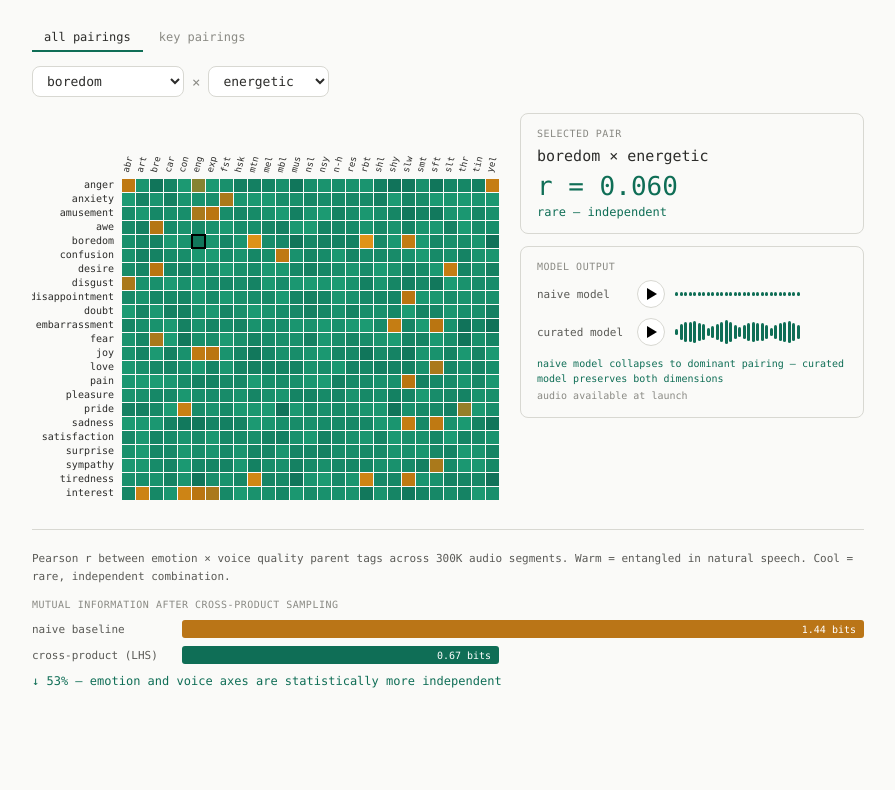
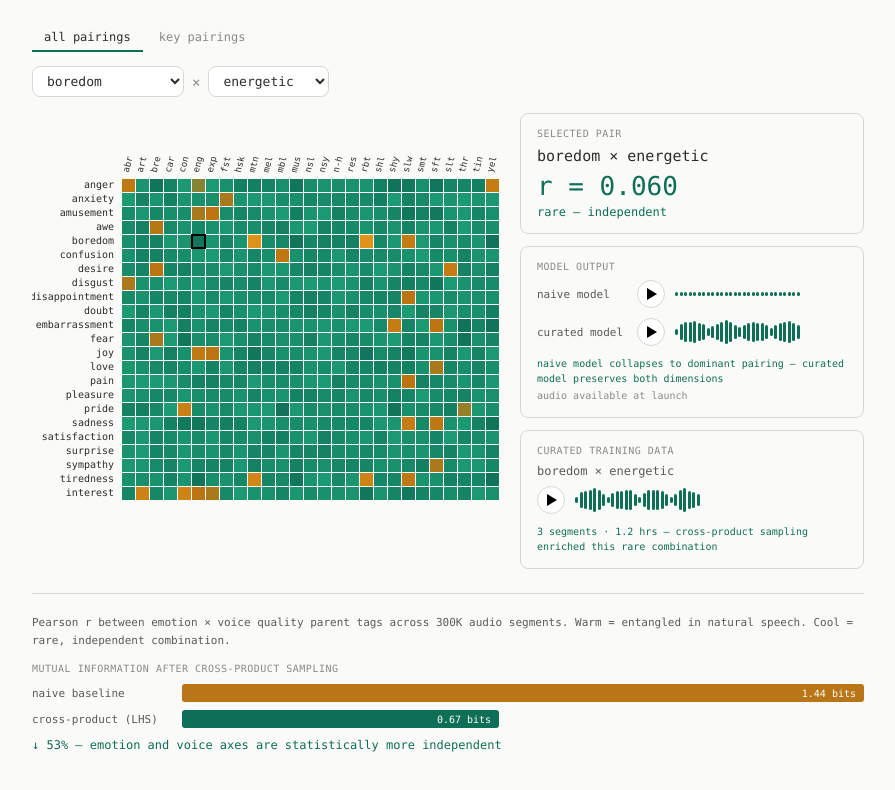
Before and after one commit to morikyl/disentanglement-demo, a plain HTML site: page index.html in a window 1280 px wide. Shown: the whole page, without its empty margins (192-1087 px from the left). Drawn offline with Linux system fonts and the light colour scheme.

Commit message:
Add curated training data card to detail panel
Shows a sample audio player and segment count for the selected emotion × voice pairing.

Co-Authored-By: Claude Opus 4.6 <noreply@anthropic.com>

```diff
--- a/index.html
+++ b/index.html
@@ -222,6 +222,18 @@
     margin-top: 10px;
     font-weight: 500;
   }
+  .data-pair-label {
+    font-size: 12px;
+    font-weight: 500;
+    margin-bottom: 8px;
+    color: var(--color-text-secondary);
+  }
+  .data-meta {
+    font-size: 10px;
+    color: var(--color-text-tertiary);
+    margin-top: 6px;
+    line-height: 1.5;
+  }
   .tab-bar {
     display: flex;
     gap: 4px;
@@ -284,6 +296,15 @@
         <div class="note" id="audioNote"></div>
         <div style="color: var(--color-text-tertiary)">audio available at launch</div>
       </div>
+    </div>
+    <div class="card" id="dataCard">
+      <div class="card-label">curated training data</div>
+      <div class="data-pair-label" id="dataPairLabel"></div>
+      <div class="player-row">
+        <button class="play-btn" id="playData"><svg viewBox="0 0 12 12"><polygon points="2,0 12,6 2,12"/></svg></button>
+        <div class="waveform" id="waveData"></div>
+      </div>
+      <div class="data-meta" id="dataMeta"></div>
     </div>
   </div>
 </div>
@@ -514,6 +535,15 @@ function updateDetail() {
   stopAll();
   initBars('waveNaive', isRare ? 'flat' : 'expressive');
   initBars('waveCurated', 'expressive');
+
+  // Curated data card
+  document.getElementById('dataPairLabel').textContent = selEm + ' × ' + selVo;
+  initBars('waveData', 'expressive');
+  const segments = isRare ? Math.floor(3 + Math.abs(hashStr(selEm + selVo)) % 8) : Math.floor(40 + Math.abs(hashStr(selEm + selVo)) % 160);
+  const hours = isRare ? (segments * 0.4).toFixed(1) : (segments * 0.3).toFixed(0);
+  document.getElementById('dataMeta').innerHTML = isRare
+    ? '<span style="color:var(--teal)">' + segments + ' segments · ' + hours + ' hrs — cross-product sampling enriched this rare combination</span>'
+    : segments + ' segments · ' + hours + ' hrs — naturally abundant in training data';
 }
 
 function initBars(id, mode) {
@@ -532,16 +562,18 @@ function initBars(id, mode) {
 }
 
 // Play/pause animation
-let naiveAnim = null, curatedAnim = null;
-let naivePlaying = false, curatedPlaying = false;
+let naiveAnim = null, curatedAnim = null, dataAnim = null;
+let naivePlaying = false, curatedPlaying = false, dataPlaying = false;
 
 function stopAll() {
-  naivePlaying = false; curatedPlaying = false;
+  naivePlaying = false; curatedPlaying = false; dataPlaying = false;
   if (naiveAnim) cancelAnimationFrame(naiveAnim);
   if (curatedAnim) cancelAnimationFrame(curatedAnim);
-  naiveAnim = null; curatedAnim = null;
+  if (dataAnim) cancelAnimationFrame(dataAnim);
+  naiveAnim = null; curatedAnim = null; dataAnim = null;
   updatePlayIcon('playNaive', false);
   updatePlayIcon('playCurated', false);
+  updatePlayIcon('playData', false);
 }
 
 function updatePlayIcon(btnId, playing) {
@@ -572,10 +604,12 @@ function animateWave(containerId, mode, getPlaying) {
       const r = 15, g = 110 + bright * 48, b = 86 + bright * 31;
       bars[i].style.background = `rgb(${r},${Math.round(g)},${Math.round(b)})`;
     }
-    if (containerId.includes('Naive')) {
+    if (containerId === 'waveNaive') {
       naiveAnim = requestAnimationFrame(tick);
+    } else if (containerId === 'waveCurated') {
+      curatedAnim = requestAnimationFrame(tick);
     } else {
-      curatedAnim = requestAnimationFrame(tick);
+      dataAnim = requestAnimationFrame(tick);
     }
   }
   tick();
@@ -604,6 +638,18 @@ document.getElementById('playCurated').addEventListener('click', () => {
     curatedPlaying = true;
     updatePlayIcon('playCurated', true);
     animateWave('waveCurated', 'expressive', () => curatedPlaying);
+  }
+});
+
+document.getElementById('playData').addEventListener('click', () => {
+  if (dataPlaying) {
+    dataPlaying = false;
+    updatePlayIcon('playData', false);
+    initBars('waveData', 'expressive');
+  } else {
+    dataPlaying = true;
+    updatePlayIcon('playData', true);
+    animateWave('waveData', 'expressive', () => dataPlaying);
   }
 });
 
```
